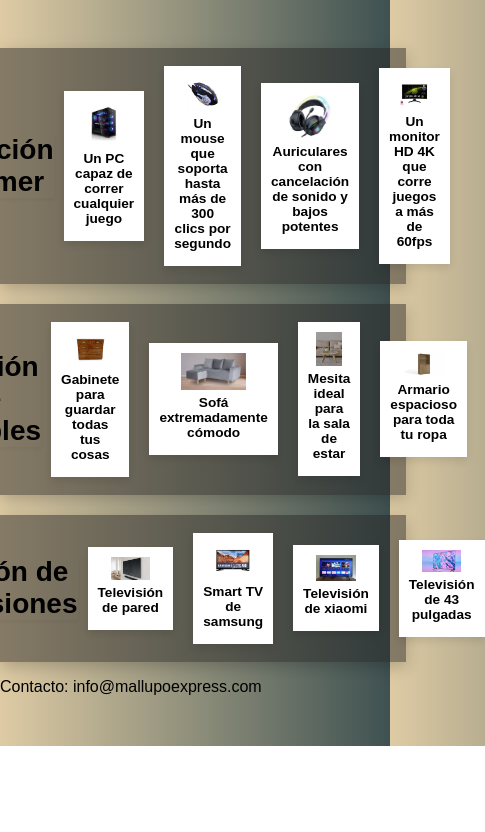
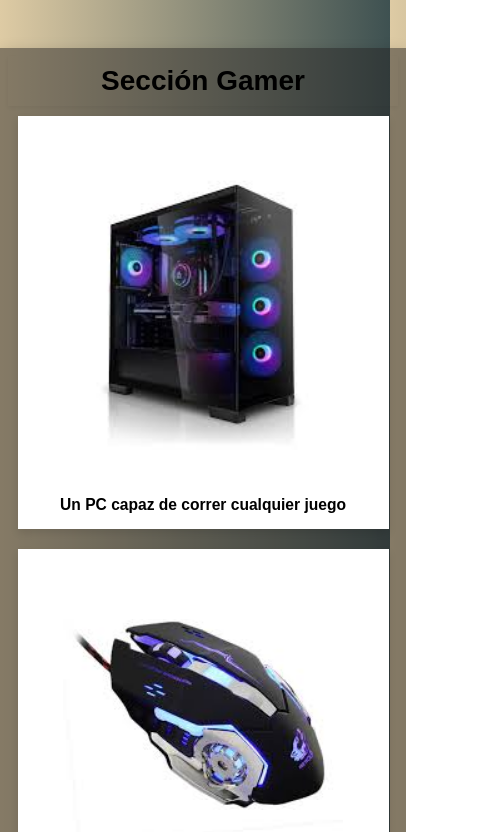
Before and after one commit to mathias-cyrber/Mallupoexpres, a plain HTML site: page index.html in a window 390 px wide. Shown: the part 98-930 px from the top of the page, 485 px wide, since content can reach past the window. Before the commit the page ends 844 px from the top, so only its background shows below. Drawn offline with Linux system fonts and the light colour scheme.

Commit message:
Add files via upload

```diff
--- a/estilo.css
+++ b/estilo.css
@@ -209,27 +209,27 @@ img {
     padding: 8px;
     margin-bottom: 15px;
     margin-top: 20px;
+    flex-direction: column; /* Apilar en lugar de fila */
   }
 
   img {
-    max-width: 60%;
+    max-width: 80%; /* Aumentar el tamaño de la imagen en celular */
     height: auto;
     display: block;
-    margin: 0 auto;
+    margin: 10px auto; /* Espacio arriba y abajo de la imagen */
   }
 
   .producto {
     box-shadow: 0px 4px 8px rgba(0, 0, 0, 0.1);
     padding: 10px;
-    margin: 10px;
+    margin: 10px 0; /* Espacio solo arriba y abajo */
     background-color: #fff;
-    display: inline-block;
-    width: calc(50% - 20px);
-    vertical-align: top;
+    width: 90%; /* Ancho más grande en celular */
+    display: block; /* Asegurar que ocupe el ancho */
   }
 
   .producto h2 {
-    font-size: 3.5vw;
+    font-size: 4vw;
     margin-top: 5px;
     margin-bottom: 5px;
   }
```
